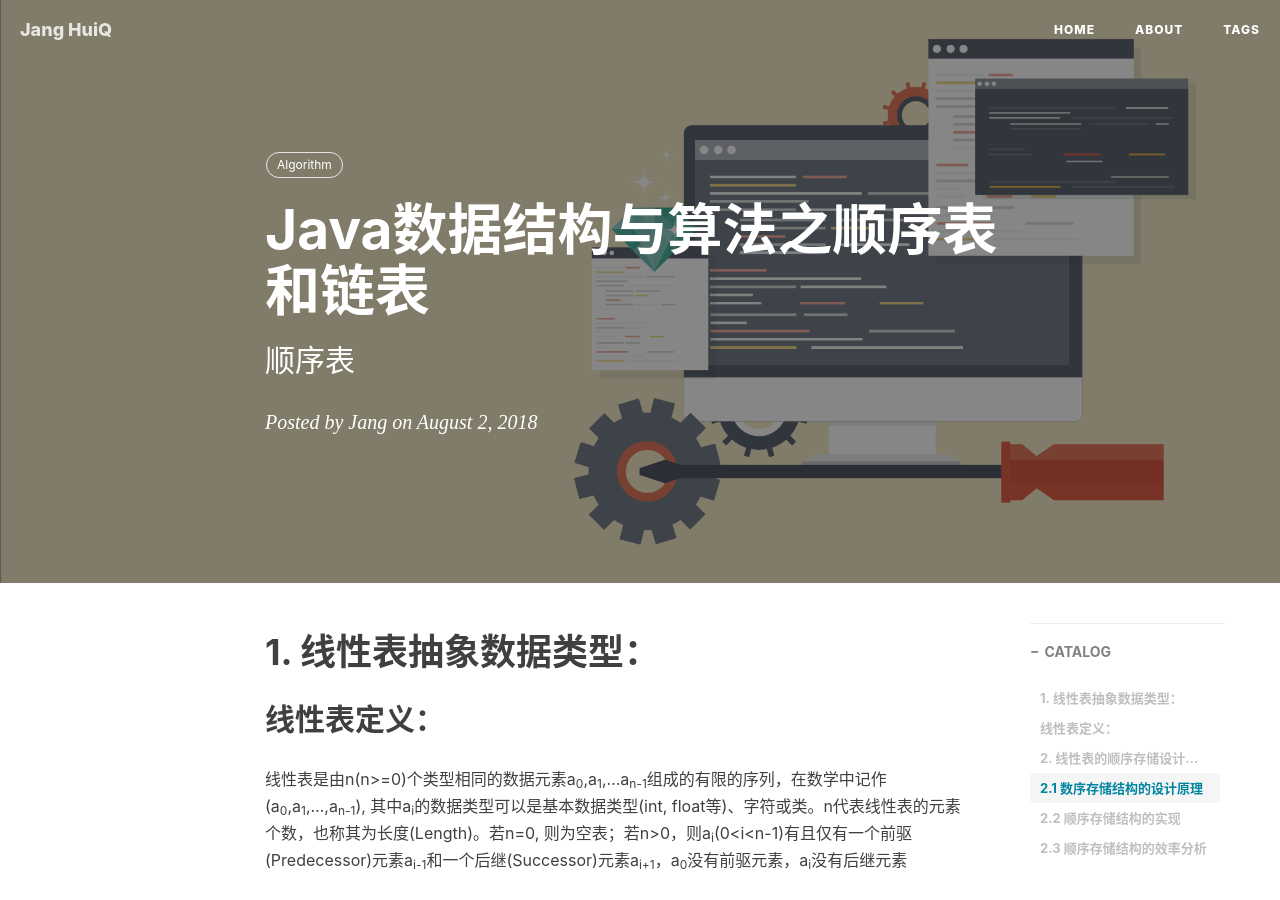
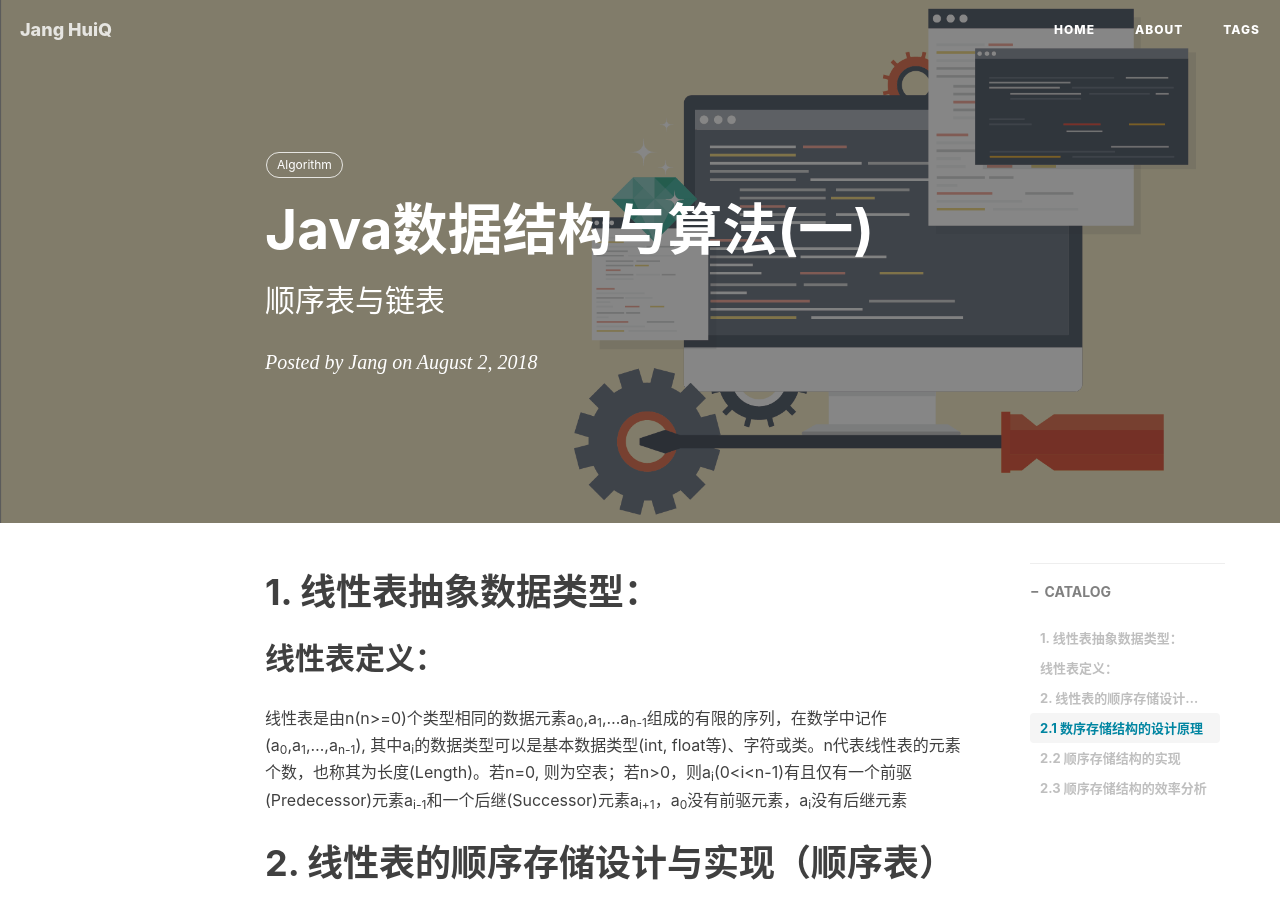
Before and after one commit to jangzc/jangzc.github.io, a Jekyll site: the page built from _posts/2018-08-02-顺序表和链表.markdown, in a window 1280 px wide and 900 px high. Built offline with Jekyll 4.4.1, drawn with Linux system fonts in a browser that asks for light colours; nearby versions of some CDN libraries; comment, search, counter and statistics services are not loaded.

Commit message:
Update 2018-08-02-顺序表和链表.markdown

```diff
--- a/_posts/2018-08-02-顺序表和链表.markdown
+++ b/_posts/2018-08-02-顺序表和链表.markdown
@@ -1,7 +1,7 @@
 ---
 layout:     post
-title:      Java数据结构与算法之顺序表和链表
-subtitle:   顺序表
+title:      Java数据结构与算法(一)
+subtitle:   顺序表与链表
 date:       2018-08-02
 author:     Jang
 header-img: img/post-bg-debug.png
```
